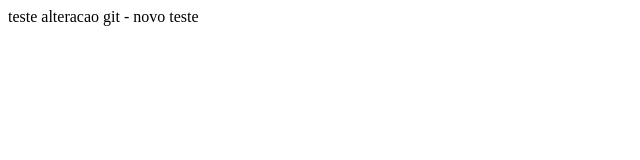
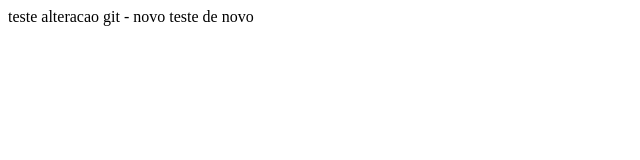
Before and after one commit to nilonogueira/curso-git, a plain HTML site: page index.html in a window 1280 px wide. Shown: the full height of the page, 0-640 px from the left. Drawn offline with Linux system fonts and the light colour scheme.

Commit message:
commit design

```diff
--- a/index.html
+++ b/index.html
@@ -2,6 +2,6 @@
 <head>
 	<link rel="stilesheet" href="estilo.css">
 </head>
-<body>teste alteracao git - novo teste
+<body>teste alteracao git - novo teste de novo
 </body>
 </html>
```
